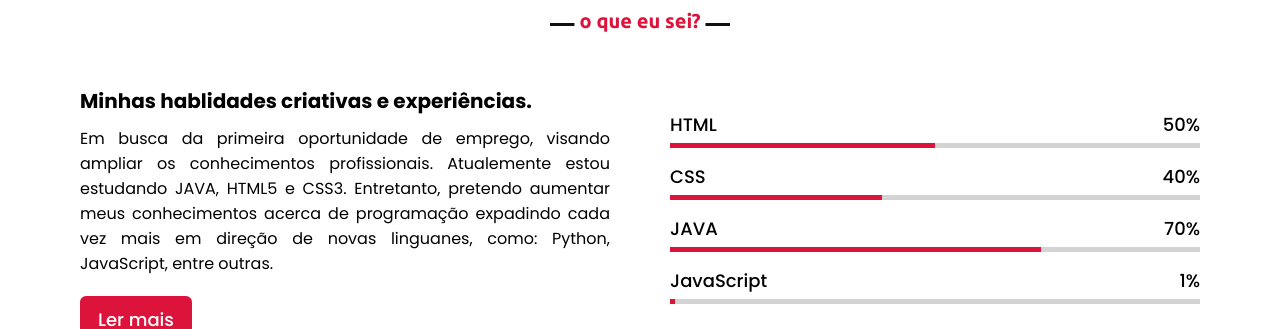
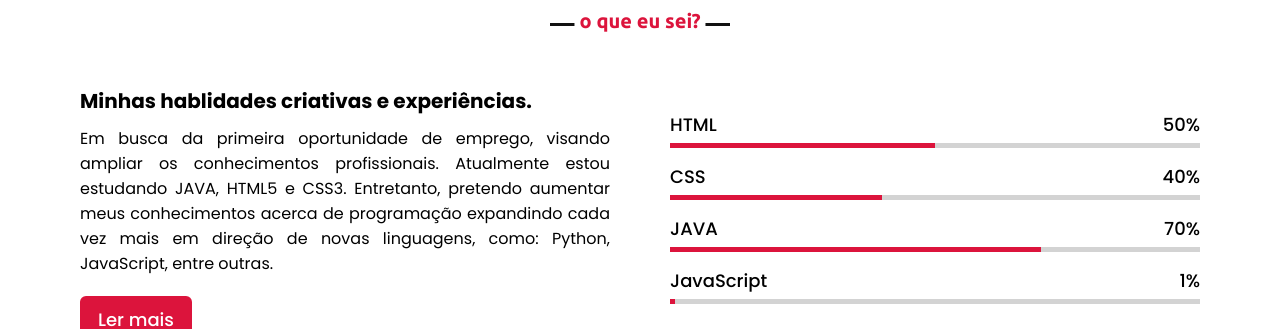
Before and after one commit to vinivent/PracticingHC, a plain HTML site: page index.html in a window 1280 px wide. Shown: the part 2170-2499 px from the top of the page. Drawn offline with nearby package versions, Linux system fonts and the light colour scheme.

Commit message:
fixing messages 2

```diff
--- a/index.html
+++ b/index.html
@@ -103,7 +103,7 @@
             <div class="skills-content">
                 <div class="column left">
                     <div class="text">Minhas hablidades criativas e experiências.</div>
-                    <p>Em busca da primeira oportunidade de emprego, visando ampliar os conhecimentos profissionais. Atualemente estou estudando JAVA, HTML5 e CSS3. Entretanto, pretendo aumentar meus conhecimentos acerca de programação expadindo cada vez mais em direção de novas linguanes, como: Python, JavaScript, entre outras. </p>
+                    <p>Em busca da primeira oportunidade de emprego, visando ampliar os conhecimentos profissionais. Atualmente estou estudando JAVA, HTML5 e CSS3. Entretanto, pretendo aumentar meus conhecimentos acerca de programação expandindo cada vez mais em direção de novas linguagens, como: Python, JavaScript, entre outras. </p>
                     <a href="#">Ler mais</a>
                 </div>
                 <div class="column right">
```
